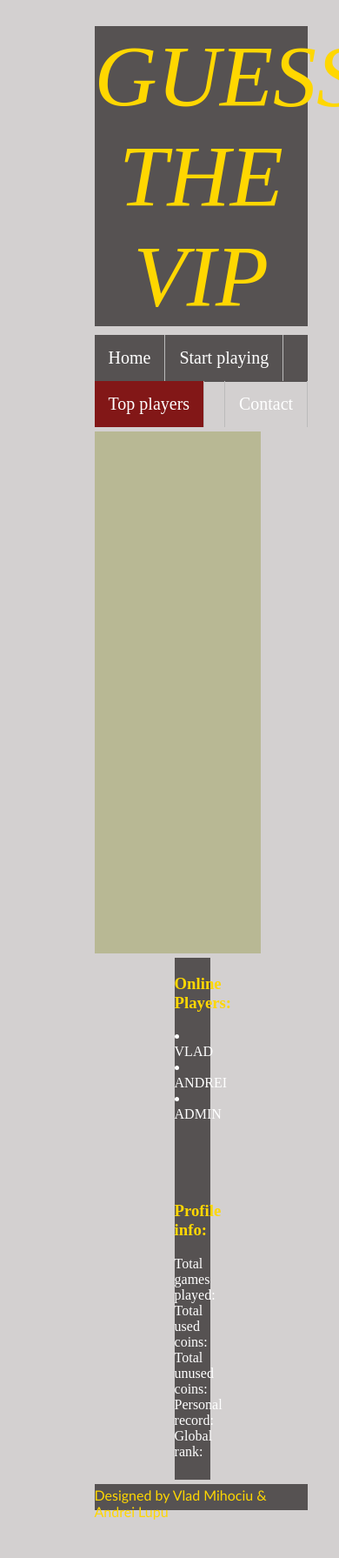
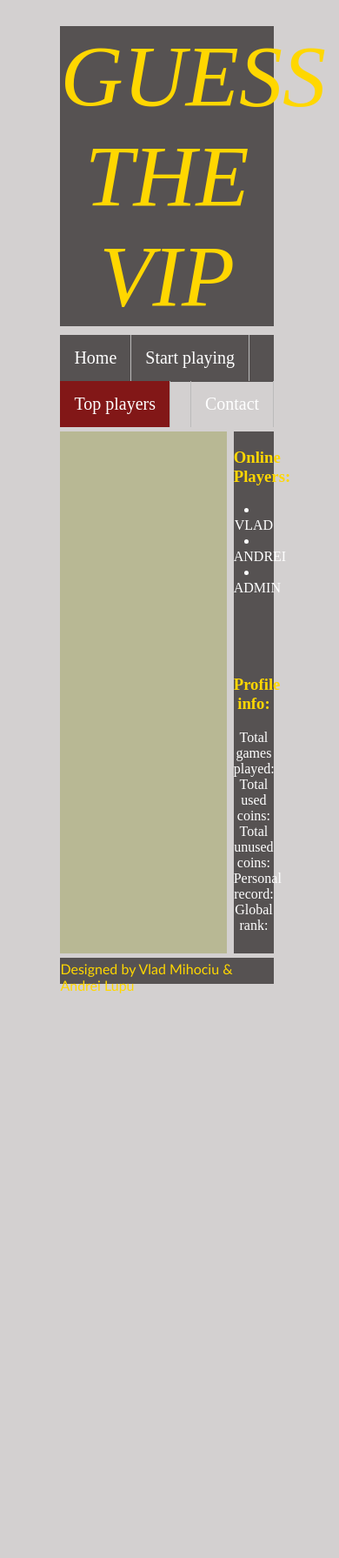
Before and after one commit to vladmihociu/twproject, a PHP site: page /top.html in a window 390 px wide; the page is wider, and only the part inside the window is pictured. Shown: that part at 87% size. After the commit the page ends 1142 px from the top of that part, so only its background shows below. Run offline with PHP 8.4, Linux system fonts and the light colour scheme.

Commit message:
responsivity almost finished.

```diff
--- a/css/style.css
+++ b/css/style.css
@@ -33,7 +33,7 @@
 	margin-bottom : 10px;
 	width:90%;
 	height: auto;
-	margin-left: 50PX;
+	margin-left: 4%;
 	background-color: #565252;
 	font-family: "Broadway";
 	font-style: oblique;
@@ -59,7 +59,7 @@
     text-align: center;
     margin:0 ;
     margin-top: 5px;
-    margin-left: 50px;
+	margin-left: 4%;
 	margin-bottom:10px;
 }
 .li-customize {
@@ -90,23 +90,25 @@
 	width: 70%;
 	min-height: 600px;
 	background-color: #b8b894;
-	margin-left: 50px;
+	margin-left: 4%;
 	margin-top: 5px;
 	float : left;
 }
 .rightside{
-width:15%;
+text-align : center;
+width:17%;
 float:right;
 background-color:#565252;
 min-height: 600px;
-margin-right: 90px;
+margin-right: 6%;
 margin-top:5px;
 margin-bottom : 5px;
 }
 .footer{
 	width: 90%;
 	height: 30px;
-	margin-left: 50px;
+	margin-left: 4%;
+	margin-right: 4%;
 	background-color:#565252;
 
 	font-family:Candara;
```
Also changed, not shown: profile.html (added, +12 -0 lines).
